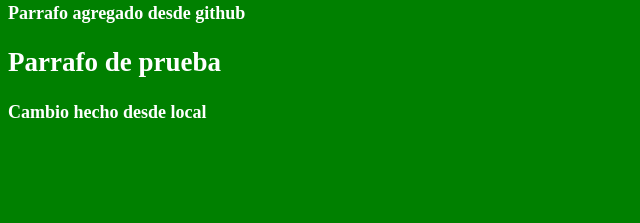
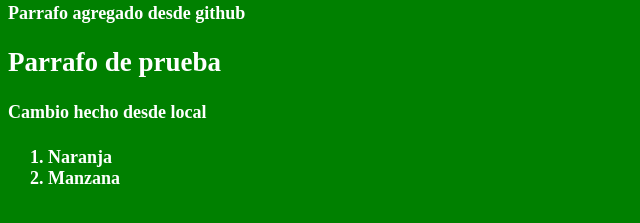
Before and after one commit to DenisRuiz/CursoGit, a plain HTML site: page index.html in a window 1280 px wide. Shown: the part 87-310 px from the top of the page, without its empty margins (0-640 px from the left). Drawn offline with Linux system fonts and the light colour scheme.

Commit message:
se agrego lista

```diff
--- a/index.html
+++ b/index.html
@@ -12,5 +12,9 @@
     <p>Parrafo agregado desde github</p>
     <h2>Parrafo de prueba</h2>
     <h4>Cambio hecho desde local</h4>
+    <ol>
+        <li>Naranja</li>
+        <li>Manzana</li>
+    </ol>
 </body>
 </html>
```
